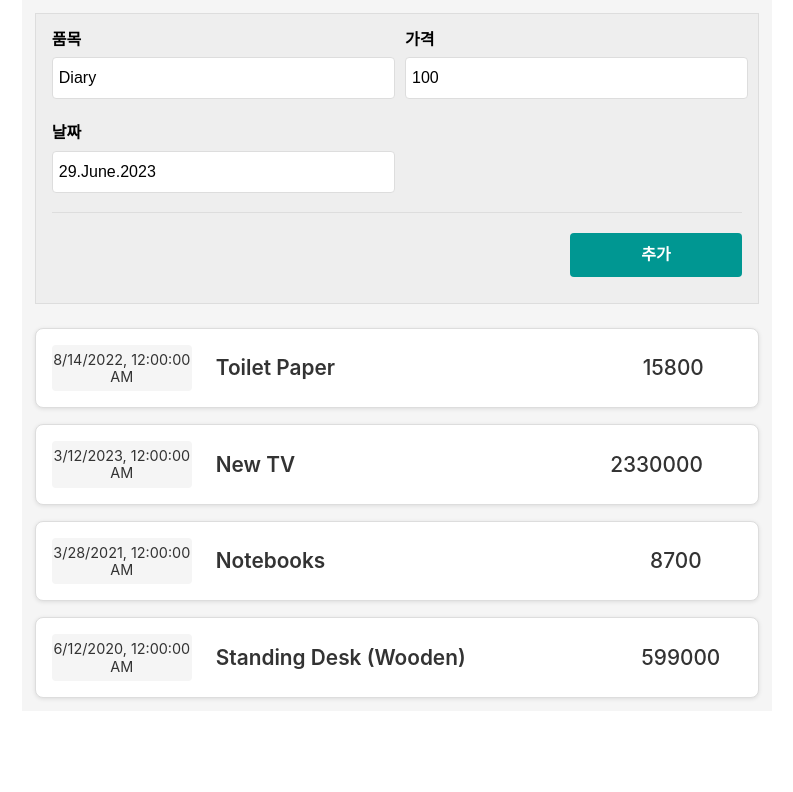
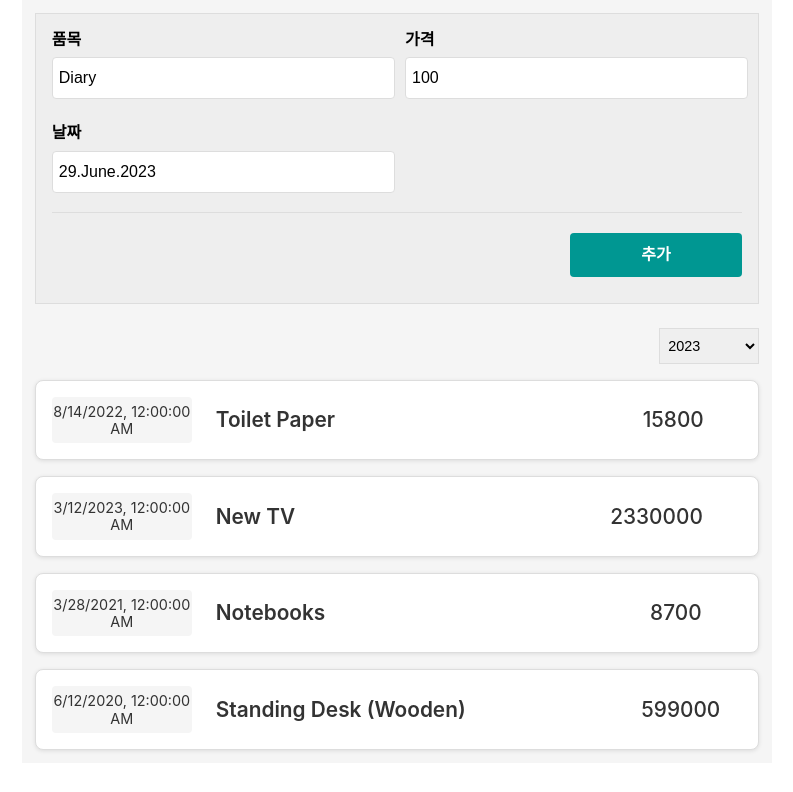
Before and after one commit to geumyoung00/list-app, a React (Create React App) app: page / in a window 1280 px wide. Shown: the top 792 px of the page, without its empty margins (243-1036 px from the left). Built offline with nearby package versions, Linux system fonts and the light colour scheme.

Commit message:
Created 'input select' for filtering by years, and console.log for the change of <select> value.

```diff
--- /dev/null
+++ b/src/component/Expense.css
@@ -0,0 +1,23 @@
+/* CSS Document */
+
+.expense__list{
+  display: grid;
+  grid-template-columns: repeat(1, auto);
+  grid-row-gap: 16px;
+}
+
+.expense__list .purchase_year{
+  justify-self: right;
+}
+
+.expense__list .purchase_year select{
+  border: 1px solid #ddd;
+  border-radius: 0;
+  padding: 0;
+
+  width: 100px;
+  font-size: 0.9rem;
+  line-height: 1;
+  text-indent: 4px;
+  padding: 8px 0;
+}
--- a/src/component/Expense.js
+++ b/src/component/Expense.js
@@ -1,19 +1,49 @@
-import React, { Component } from "react";
+import React, { Component, useState } from "react";
 import ExpenseItem from "./ExpenseItem";
+import "./Expense.css";
+import { setSelectionRange } from "@testing-library/user-event/dist/utils";
 
+const Expense = (props) => {
+    //useState값 만들고 onChange에 필요한 Handler 만들기
+    const years = [
+        {value:2023, name:"2023"},
+        {value:2022, name:"2022"},
+        {value:2021, name:"2021"},
+        {value:2020, name:"2020"}
+    ];
 
-const Expense = (props) =>{
-    return(
-        <div className="expense__list">
-            {
-                props.expenses.map((el, idx)=>{
-                    // console.log(el);
-                    return <ExpenseItem idx={idx} date={el.date} title={el.title} price={el.price} key={el.id}></ExpenseItem>
-                })
-            }
-        </div>
-    );
-}
+    const [selectedYears, setSelectedYears] = useState('');
+
+    const handleChangeYears = (e) => {
+        console.log(e.target.value);
+    };
+
+  return (
+    <div className="expense__list">
+      <form className="purchase_year">
+        <select name="selectYear" id="years" onChange={handleChangeYears} defaultValue={selectedYears}>
+          <option value={years[0].value}>{years[0].name}</option>
+          <option value={years[1].value}>{years[1].name}</option>
+          <option value={years[2].value}>{years[2].name}</option>
+          <option value={years[3].value}>{years[3].name}</option>
+        </select>
+      </form>
+
+      {props.expenses.map((el, idx) => {
+        // console.log(el);
+        return (
+          <ExpenseItem
+            idx={idx}
+            date={el.date}
+            title={el.title}
+            price={el.price}
+            key={el.id}
+          ></ExpenseItem>
+        );
+      })}
+    </div>
+  );
+};
 
 // function Expense(props) {
 //     return(
--- a/src/component/ExpenseItem.css
+++ b/src/component/ExpenseItem.css
@@ -14,10 +14,6 @@
   margin: 0 auto;
   padding: 16px 16px;
   box-sizing: border-box;
-}
-
-.expense__item + .expense__item {
-  margin-top: 16px;
 }
 
 .expense__item .txt {
```
